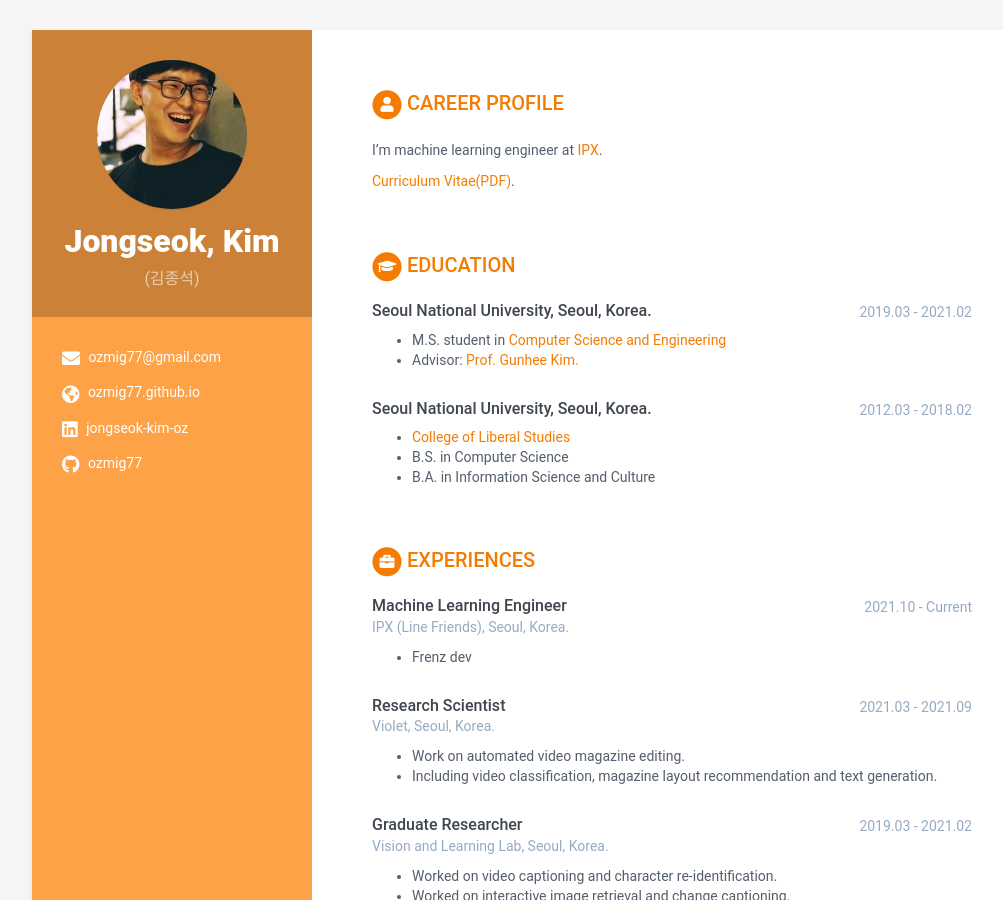
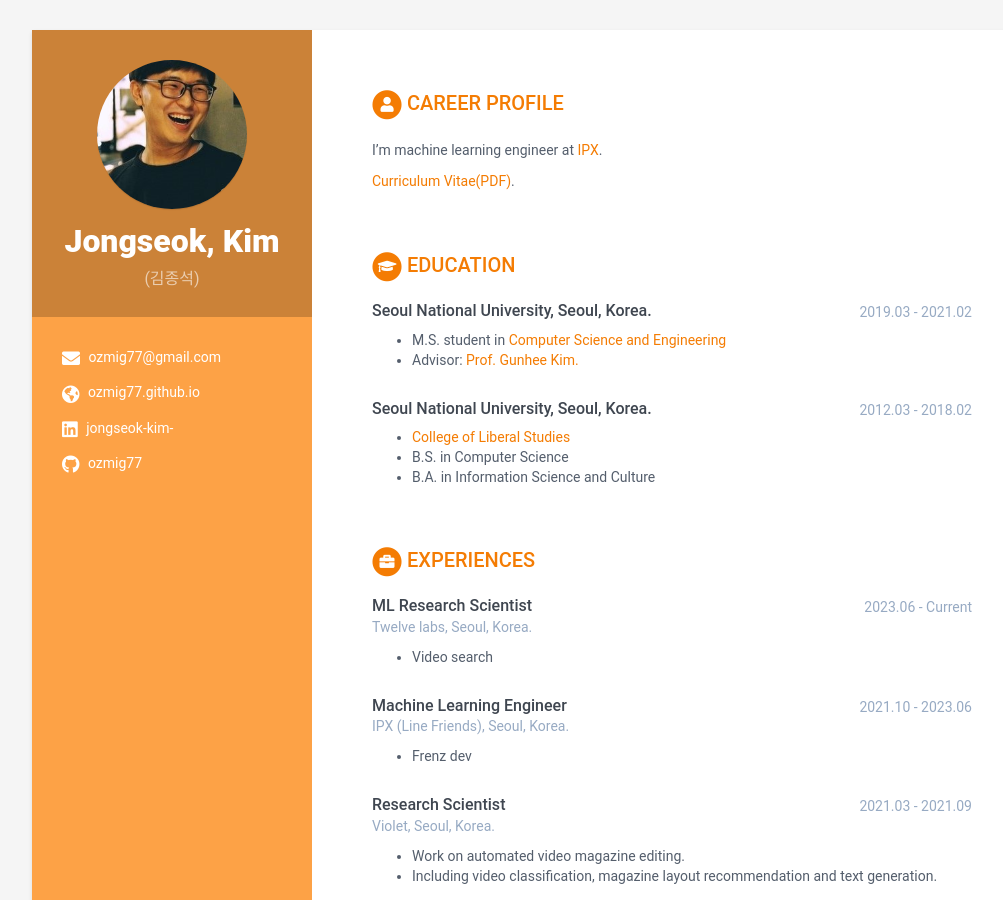
Before and after one commit to ozmig77/ozmig77.github.io, a Jekyll site: the page built from index.html, in a window 1280 px wide and 900 px high. Shown: the whole window, without its empty margins (108-1111 px from the left). Built offline with Jekyll 4.4.1, drawn with Linux system fonts in a browser that asks for light colours.

Commit message:
Update data.yml

```diff
--- a/_data/data.yml
+++ b/_data/data.yml
@@ -15,7 +15,7 @@ sidebar:
     email: ozmig77@gmail.com
     phone:
     website: ozmig77.github.io #do not add http://
-    linkedin: jongseok-kim-oz
+    linkedin: jongseok-kim-
     github: ozmig77
     gitlab:
     bitbucket:
@@ -62,8 +62,13 @@ education:
       #university: Seoul National University
 
 experiences:
+    - role: ML Research Scientist
+      time: 2023.06 - Current
+      company: Twelve labs, Seoul, Korea.
+      details: |
+          - Video search
     - role: Machine Learning Engineer
-      time: 2021.10 - Current
+      time: 2021.10 - 2023.06
       company: IPX (Line Friends), Seoul, Korea.
       details: |
           - Frenz dev
```
